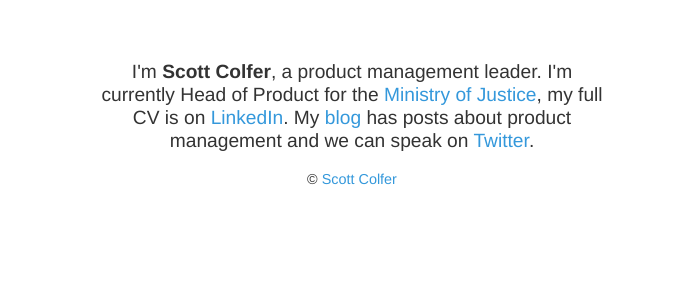
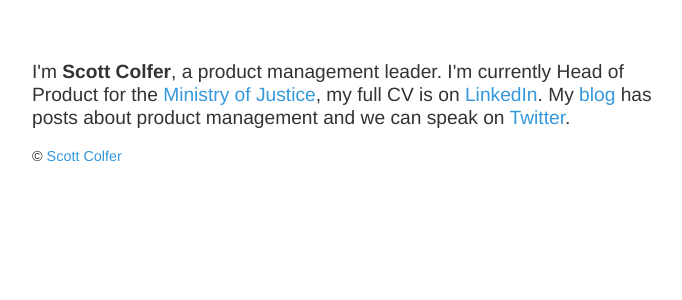
Before and after one commit to scottcolfer/scottcolfer.github.io, a Jekyll site: the page built from index.html, in a window 1280 px wide. Shown: the top 300 px of the page, without its empty margins (288-970 px from the left). Built offline with Jekyll 4.4.1, drawn with Linux system fonts in a browser that asks for light colours.

Commit message:
Update main.css

```diff
--- a/css/main.css
+++ b/css/main.css
@@ -1,7 +1,6 @@
 body {
-    text-align: center;
     margin: 60px auto;
-    width: 40%;
+    width: 50%;
     color: #333;
     font-family: "Helvetica Neue", Helvetica, Arial, sans-serif;
     font-weight: 300;
```
